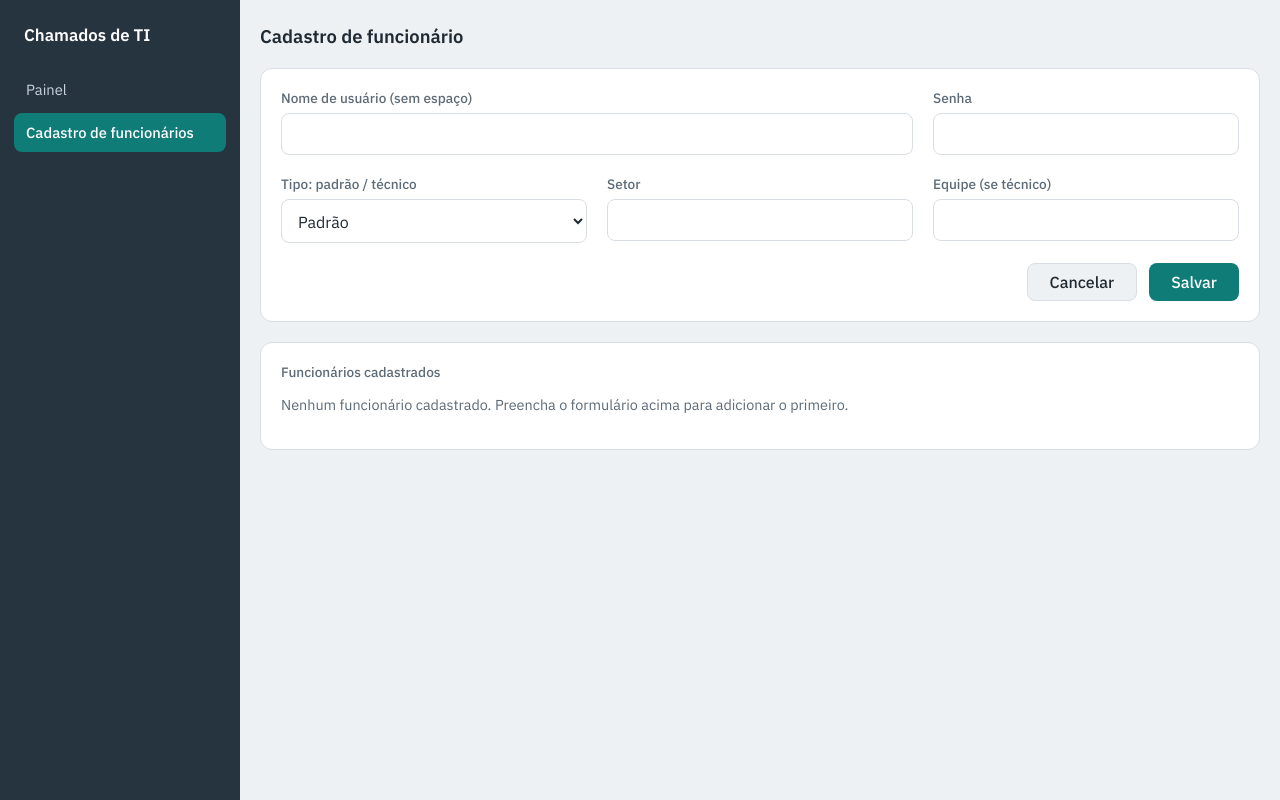
After one commit to GabrielPedro1408/chamados_ti, a Flask app: page /funcionarios in a window 1280 px wide. The commit adds this page. Run offline with Flask 3, Linux system fonts and the light colour scheme.

Commit message:
Cadastro de func + menu

```diff
--- a/src/app.py
+++ b/src/app.py
@@ -1,7 +1,9 @@
 import random
 from datetime import date, datetime, timedelta
+from itertools import count
 
-from flask import Flask, render_template, request
+from flask import Flask, abort, redirect, render_template, request, url_for
+from werkzeug.security import generate_password_hash
 
 app = Flask(__name__)
 
@@ -10,8 +12,10 @@ MESES = ["jan", "fev", "mar", "abr", "mai", "jun",
 TECNICOS = ["Ana Souza", "Bruno Lima", "Carla Dias", "Diego Rocha", "Elisa Prado"]
 
 
+# ---------------------------------------------------------------
+# Dados de exemplo dos chamados (troque por consulta ao banco)
+# ---------------------------------------------------------------
 def gerar_chamados():
-    """Dados de exemplo. Troque por uma consulta ao seu banco (SQLite, MySQL...)."""
     random.seed(42)
     chamados = []
     inicio = date(2026, 4, 1)
@@ -38,6 +42,9 @@ def parse_data(valor):
         return None
 
 
+# ---------------------------------------------------------------
+# Painel
+# ---------------------------------------------------------------
 @app.route("/")
 def index():
     data_inicio = request.args.get("data_inicio", "")
@@ -91,5 +98,123 @@ def index():
     )
 
 
+# ---------------------------------------------------------------
+# Cadastro de funcionários (CRUD)
+# ---------------------------------------------------------------
+# Lista em memória (some ao reiniciar o servidor). Troque por banco depois.
+FUNCIONARIOS = []
+_proximo_id = count(1)
+
+MENSAGENS = {
+    "criado": "Funcionário cadastrado com sucesso.",
+    "editado": "Funcionário atualizado com sucesso.",
+    "excluido": "Funcionário excluído.",
+}
+
+
+def form_vazio():
+    return {"usuario": "", "tipo": "padrao", "setor": "", "equipe": ""}
+
+
+def buscar_funcionario(func_id):
+    return next((f for f in FUNCIONARIOS if f["id"] == func_id), None)
+
+
+def validar_funcionario(form, senha, editando_id=None):
+    erros = {}
+
+    usuario = form["usuario"]
+    if not usuario:
+        erros["usuario"] = "Informe o nome de usuário."
+    elif " " in usuario:
+        erros["usuario"] = "O nome de usuário não pode ter espaços."
+    elif any(f["usuario"].lower() == usuario.lower() and f["id"] != editando_id
+             for f in FUNCIONARIOS):
+        erros["usuario"] = "Esse nome de usuário já está em uso."
+
+    # Ao editar, senha em branco significa "manter a atual".
+    if (editando_id is None or senha) and len(senha) < 6:
+        erros["senha"] = "A senha precisa ter pelo menos 6 caracteres."
+
+    if not form["setor"]:
+        erros["setor"] = "Informe o setor."
+
+    if form["tipo"] not in ("padrao", "tecnico"):
+        erros["tipo"] = "Escolha o tipo de funcionário."
+    elif form["tipo"] == "tecnico" and not form["equipe"]:
+        erros["equipe"] = "Informe a equipe do técnico."
+
+    return erros
+
+
+def tela_cadastro(form, erros, editando_id=None):
+    return render_template(
+        "public/funcionarios.html",
+        form=form, erros=erros, lista=FUNCIONARIOS, editando_id=editando_id,
+        mensagem=MENSAGENS.get(request.args.get("msg")),
+    )
+
+
+# CREATE + READ (lista)
+@app.route("/funcionarios", methods=["GET", "POST"])
+def funcionarios():
+    form, erros = form_vazio(), {}
+
+    if request.method == "POST":
+        form = {c: request.form.get(c, "").strip() for c in form}
+        senha = request.form.get("senha", "")
+        erros = validar_funcionario(form, senha)
+
+        if not erros:
+            FUNCIONARIOS.append({
+                "id": next(_proximo_id),
+                "usuario": form["usuario"],
+                "senha_hash": generate_password_hash(senha),  # nunca guarde a senha pura
+                "tipo": form["tipo"],
+                "setor": form["setor"],
+                "equipe": form["equipe"] if form["tipo"] == "tecnico" else "",
+            })
+            return redirect(url_for("funcionarios", msg="criado"))
+
+    return tela_cadastro(form, erros)
+
+
+# UPDATE
+@app.route("/funcionarios/<int:func_id>/editar", methods=["GET", "POST"])
+def editar_funcionario(func_id):
+    func = buscar_funcionario(func_id)
+    if func is None:
+        abort(404)
+
+    form = {c: func[c] for c in form_vazio()}
+    erros = {}
+
+    if request.method == "POST":
+        form = {c: request.form.get(c, "").strip() for c in form}
+        senha = request.form.get("senha", "")
+        erros = validar_funcionario(form, senha, editando_id=func_id)
+
+        if not erros:
+            func["usuario"] = form["usuario"]
+            func["tipo"] = form["tipo"]
+            func["setor"] = form["setor"]
+            func["equipe"] = form["equipe"] if form["tipo"] == "tecnico" else ""
+            if senha:
+                func["senha_hash"] = generate_password_hash(senha)
+            return redirect(url_for("funcionarios", msg="editado"))
+
+    return tela_cadastro(form, erros, editando_id=func_id)
+
+
+# DELETE
+@app.route("/funcionarios/<int:func_id>/excluir", methods=["POST"])
+def excluir_funcionario(func_id):
+    func = buscar_funcionario(func_id)
+    if func is None:
+        abort(404)
+    FUNCIONARIOS.remove(func)
+    return redirect(url_for("funcionarios", msg="excluido"))
+
+
 if __name__ == "__main__":
     app.run(debug=True)
--- /dev/null
+++ b/src/static/css/cadastro.css
@@ -0,0 +1,75 @@
+/* Estilos extras da tela de cadastro (usa as variáveis do style.css) */
+
+.form {
+  display: grid;
+  grid-template-columns: repeat(3, 1fr);
+  gap: 20px;
+}
+.campo { display: flex; flex-direction: column; gap: 6px; }
+.campo--largo { grid-column: span 2; }
+.campo label { font-size: .85rem; font-weight: 500; color: var(--texto-suave); }
+.campo input, .campo select {
+  font: inherit;
+  padding: 10px 12px;
+  border: 1px solid var(--borda);
+  border-radius: 8px;
+  background: #fff;
+  color: var(--texto);
+}
+.campo [aria-invalid="true"] { border-color: #b3261e; }
+.erro { color: #b3261e; font-size: .8rem; }
+
+.acoes {
+  grid-column: 1 / -1;
+  display: flex;
+  justify-content: flex-end;
+  gap: 12px;
+}
+.acoes .btn { margin-left: 0; text-decoration: none; display: inline-block; }
+.btn--sec {
+  background: var(--fundo);
+  color: var(--texto);
+  border: 1px solid var(--borda);
+}
+.btn--sec:hover { background: var(--borda); }
+.btn--perigo { background: #b3261e; padding: 6px 14px; margin-left: 0; font-size: .85rem; }
+.btn--perigo:hover { background: #8c1d18; }
+
+.aviso {
+  margin: 0;
+  padding: 12px 16px;
+  border-radius: 8px;
+  font-size: .9rem;
+}
+.aviso--ok { background: #dff3ee; color: #0a5d5a; border: 1px solid #a9d9d1; }
+
+.tabela-rolagem { overflow-x: auto; margin-top: 16px; }
+.tabela { width: 100%; border-collapse: collapse; font-size: .9rem; }
+.tabela th {
+  text-align: left;
+  font-weight: 500;
+  color: var(--texto-suave);
+  padding: 10px 12px;
+  border-bottom: 1px solid var(--borda);
+}
+.tabela td { padding: 12px; border-bottom: 1px solid var(--fundo); vertical-align: top; }
+.linha-ativa td { background: #eaf5f4; }
+
+/* Editar / Excluir */
+.acoes-linha { display: flex; flex-wrap: wrap; align-items: flex-start; gap: 6px 16px; }
+.link-acao, .excluir summary {
+  color: var(--destaque);
+  font-weight: 500;
+  cursor: pointer;
+  text-decoration: none;
+}
+.link-acao:hover, .excluir summary:hover { text-decoration: underline; }
+.excluir summary { list-style: none; color: #b3261e; }
+.excluir summary::-webkit-details-marker { display: none; }
+.excluir form { display: flex; align-items: center; gap: 10px; margin-top: 8px; white-space: nowrap; }
+
+@media (max-width: 700px) {
+  .form { grid-template-columns: 1fr; }
+  .campo--largo { grid-column: auto; }
+  .acoes { flex-direction: column-reverse; }
+}
--- /dev/null
+++ b/src/static/css/menu.css
@@ -0,0 +1,46 @@
+/* Layout com menu lateral (usa as variáveis do style.css) */
+
+.layout {
+  display: grid;
+  grid-template-columns: 240px 1fr;
+  min-height: 100vh;
+}
+.conteudo { min-width: 0; }
+
+.menu {
+  background: var(--topo);
+  padding: 24px 14px;
+  position: sticky;
+  top: 0;
+  height: 100vh;
+}
+.menu__marca {
+  margin: 0 10px 24px;
+  color: #fff;
+  font-weight: 600;
+  font-size: 1.05rem;
+}
+.menu nav { display: grid; gap: 4px; }
+.menu a {
+  display: block;
+  padding: 10px 12px;
+  border-radius: 8px;
+  color: #c9d3db;
+  text-decoration: none;
+  font-size: .92rem;
+}
+.menu a:hover { background: rgba(255, 255, 255, .08); color: #fff; }
+.menu a[aria-current="page"] {
+  background: var(--destaque);
+  color: #fff;
+  font-weight: 500;
+}
+
+.titulo-pagina { font-size: 1.15rem; font-weight: 600; }
+
+@media (max-width: 800px) {
+  .layout { grid-template-columns: 1fr; }
+  .menu { position: static; height: auto; padding: 14px; }
+  .menu__marca { margin-bottom: 12px; }
+  .menu nav { grid-auto-flow: column; grid-auto-columns: max-content; overflow-x: auto; }
+}
--- /dev/null
+++ b/src/templates/partials/menu.html
@@ -0,0 +1,11 @@
+<aside class="menu" aria-label="Menu principal">
+  <p class="menu__marca">Chamados de TI</p>
+  <nav>
+    <a href="{{ url_for('index') }}" {% if request.path == '/' %}aria-current="page"{% endif %}>
+      Painel
+    </a>
+    <a href="{{ url_for('funcionarios') }}" {% if request.path.startswith('/funcionarios') %}aria-current="page"{% endif %}>
+      Cadastro de funcionários
+    </a>
+  </nav>
+</aside>
--- /dev/null
+++ b/src/templates/public/funcionarios.html
@@ -0,0 +1,113 @@
+<!DOCTYPE html>
+<html lang="pt-BR">
+<head>
+  <meta charset="UTF-8">
+  <meta name="viewport" content="width=device-width, initial-scale=1">
+  <title>{{ 'Editar funcionário' if editando_id else 'Cadastro de funcionário' }}</title>
+  <link rel="preconnect" href="https://fonts.googleapis.com">
+  <link rel="preconnect" href="https://fonts.gstatic.com" crossorigin>
+  <link href="https://fonts.googleapis.com/css2?family=IBM+Plex+Sans:wght@400;500;600&display=swap" rel="stylesheet">
+  <link rel="stylesheet" href="{{ url_for('static', filename='css/style.css') }}">
+  <link rel="stylesheet" href="{{ url_for('static', filename='css/cadastro.css') }}">
+  <link rel="stylesheet" href="{{ url_for('static', filename='css/menu.css') }}">
+</head>
+<body>
+  <div class="layout">
+    {% include "partials/menu.html" %}
+
+    <div class="conteudo">
+      <main class="pagina">
+        <h2 class="titulo-pagina">
+          {{ 'Editar funcionário' if editando_id else 'Cadastro de funcionário' }}
+        </h2>
+
+        {% if mensagem %}
+          <p class="aviso aviso--ok" role="status">{{ mensagem }}</p>
+        {% endif %}
+
+        <form class="painel form" method="post" novalidate
+              action="{{ url_for('editar_funcionario', func_id=editando_id) if editando_id else url_for('funcionarios') }}">
+
+          <div class="campo campo--largo">
+            <label for="usuario">Nome de usuário (sem espaço)</label>
+            <input type="text" id="usuario" name="usuario" value="{{ form.usuario }}"
+                   autocomplete="off" {% if erros.usuario %}aria-invalid="true"{% endif %}>
+            {% if erros.usuario %}<small class="erro">{{ erros.usuario }}</small>{% endif %}
+          </div>
+
+          <div class="campo">
+            <label for="senha">{{ 'Nova senha (vazio mantém a atual)' if editando_id else 'Senha' }}</label>
+            <input type="password" id="senha" name="senha" autocomplete="new-password"
+                   {% if erros.senha %}aria-invalid="true"{% endif %}>
+            {% if erros.senha %}<small class="erro">{{ erros.senha }}</small>{% endif %}
+          </div>
+
+          <div class="campo">
+            <label for="tipo">Tipo: padrão / técnico</label>
+            <select id="tipo" name="tipo">
+              <option value="padrao" {% if form.tipo == 'padrao' %}selected{% endif %}>Padrão</option>
+              <option value="tecnico" {% if form.tipo == 'tecnico' %}selected{% endif %}>Técnico</option>
+            </select>
+          </div>
+
+          <div class="campo">
+            <label for="setor">Setor</label>
+            <input type="text" id="setor" name="setor" value="{{ form.setor }}"
+                   {% if erros.setor %}aria-invalid="true"{% endif %}>
+            {% if erros.setor %}<small class="erro">{{ erros.setor }}</small>{% endif %}
+          </div>
+
+          <div class="campo">
+            <label for="equipe">Equipe (se técnico)</label>
+            <input type="text" id="equipe" name="equipe" value="{{ form.equipe }}"
+                   {% if erros.equipe %}aria-invalid="true"{% endif %}>
+            {% if erros.equipe %}<small class="erro">{{ erros.equipe }}</small>{% endif %}
+          </div>
+
+          <div class="acoes">
+            <a class="btn btn--sec" href="{{ url_for('funcionarios') }}">Cancelar</a>
+            <button type="submit" class="btn">{{ 'Salvar alterações' if editando_id else 'Salvar' }}</button>
+          </div>
+        </form>
+
+        <section class="painel">
+          <h2>Funcionários cadastrados</h2>
+          {% if lista %}
+            <div class="tabela-rolagem">
+              <table class="tabela">
+                <thead>
+                  <tr><th>Usuário</th><th>Tipo</th><th>Setor</th><th>Equipe</th><th>Ações</th></tr>
+                </thead>
+                <tbody>
+                  {% for f in lista %}
+                    <tr {% if f.id == editando_id %}class="linha-ativa"{% endif %}>
+                      <td>{{ f.usuario }}</td>
+                      <td>{{ 'Técnico' if f.tipo == 'tecnico' else 'Padrão' }}</td>
+                      <td>{{ f.setor }}</td>
+                      <td>{{ f.equipe or '–' }}</td>
+                      <td>
+                        <div class="acoes-linha">
+                          <a class="link-acao" href="{{ url_for('editar_funcionario', func_id=f.id) }}">Editar</a>
+                          <details class="excluir">
+                            <summary>Excluir</summary>
+                            <form method="post" action="{{ url_for('excluir_funcionario', func_id=f.id) }}">
+                              <span>Excluir {{ f.usuario }}?</span>
+                              <button type="submit" class="btn btn--perigo">Confirmar</button>
+                            </form>
+                          </details>
+                        </div>
+                      </td>
+                    </tr>
+                  {% endfor %}
+                </tbody>
+              </table>
+            </div>
+          {% else %}
+            <p class="vazio">Nenhum funcionário cadastrado. Preencha o formulário acima para adicionar o primeiro.</p>
+          {% endif %}
+        </section>
+      </main>
+    </div>
+  </div>
+</body>
+</html>
```
Also changed, not shown: src/templates/public/index.html (+8 -3 lines).
